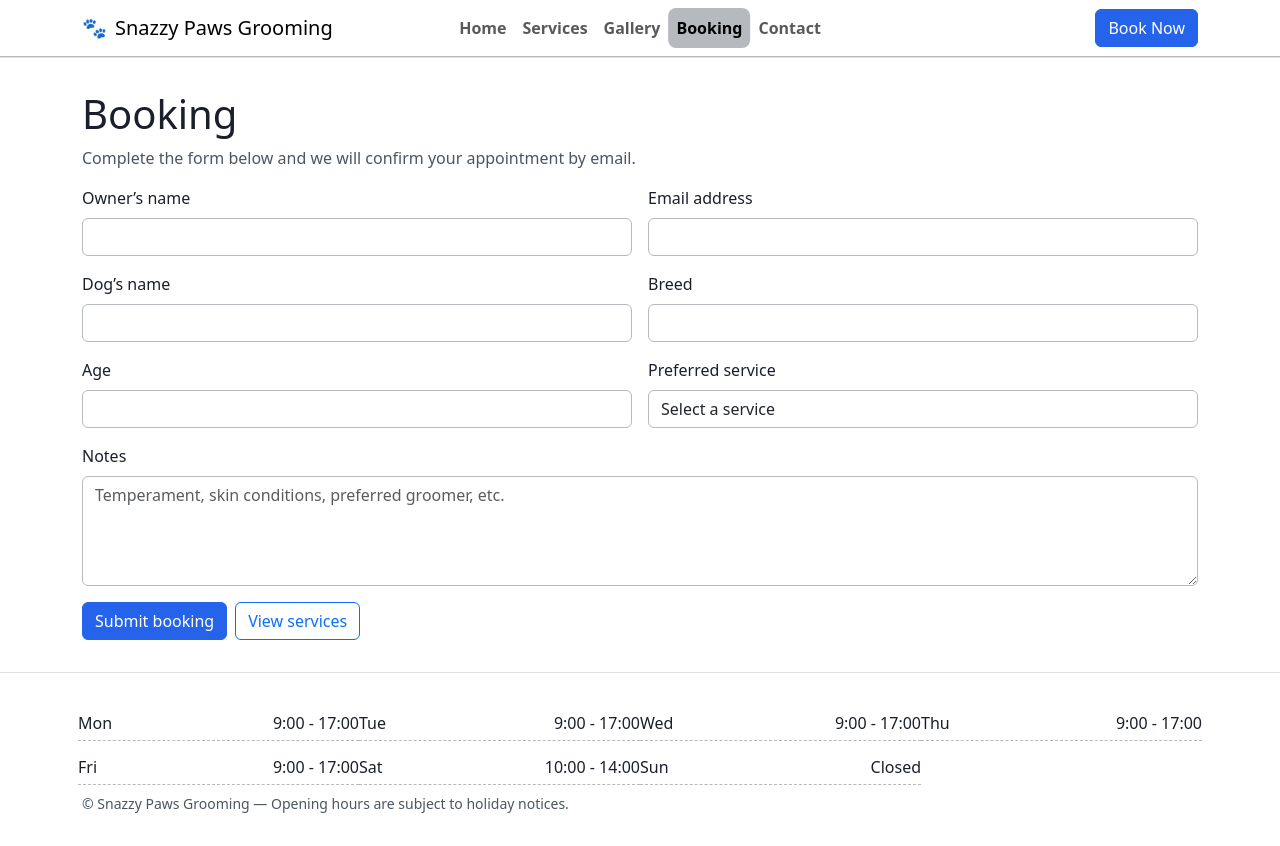
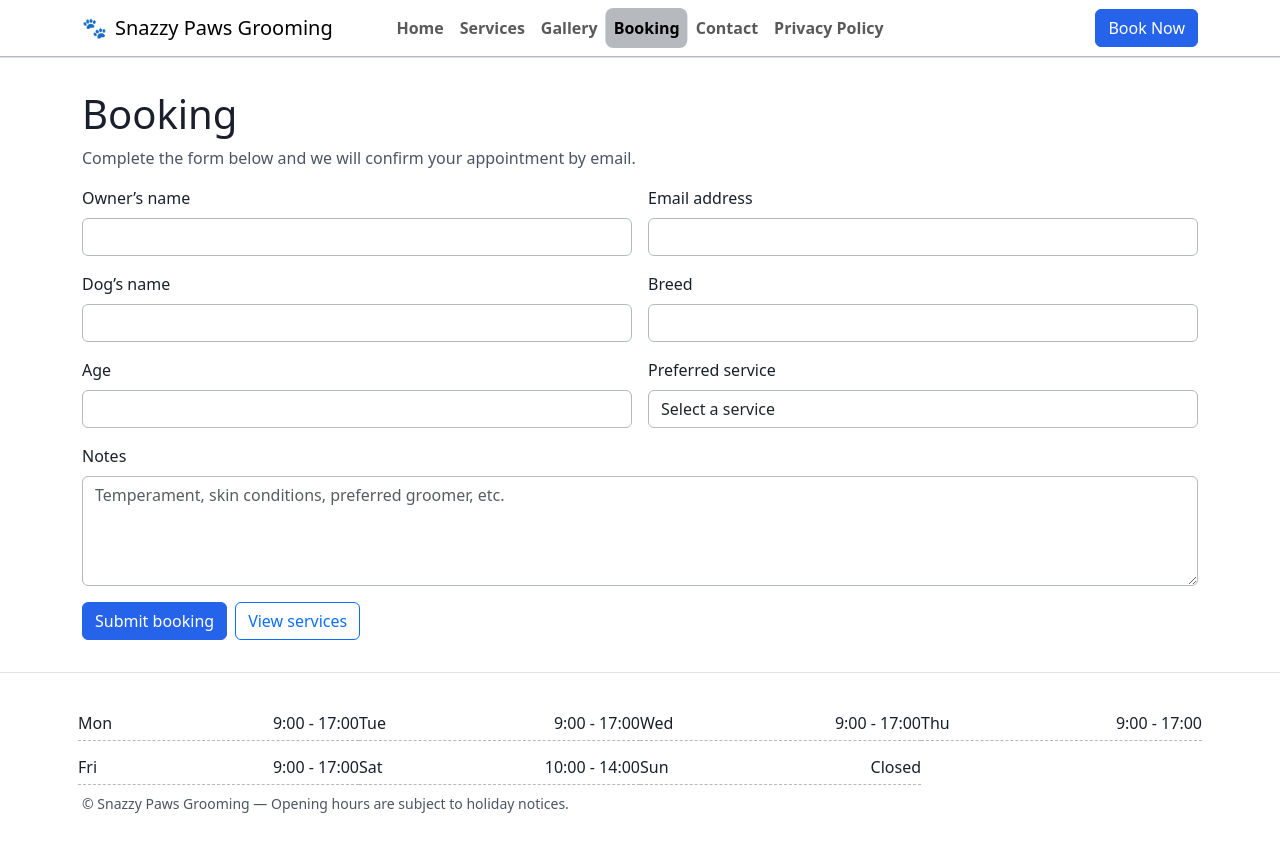
Before and after one commit to LuisBaronceli/BIT607-Web-Development-Assessment-3, a plain HTML site: page booking.html in a window 1280 px wide. Drawn offline with nearby package versions, Linux system fonts and the light colour scheme.

Commit message:
added nav to privacy page

```diff
--- a/booking.html
+++ b/booking.html
@@ -80,6 +80,9 @@
               </li>
               <li class="nav-item">
                 <a class="nav-link" href="contact.html">Contact</a>
+              </li>
+              <li class="nav-item">
+                <a class="nav-link" href="privacy.html">Privacy Policy</a>
               </li>
             </ul>
           </div>
```
Also changed, not shown: contact.html (+3 -0 lines), gallery.html (+3 -0 lines), index.html (+3 -0 lines), privacy.html (+4 -1 lines), roster.html (+3 -0 lines), services.html (+3 -0 lines).
